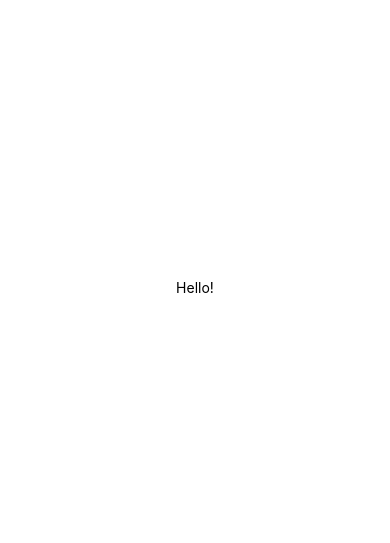
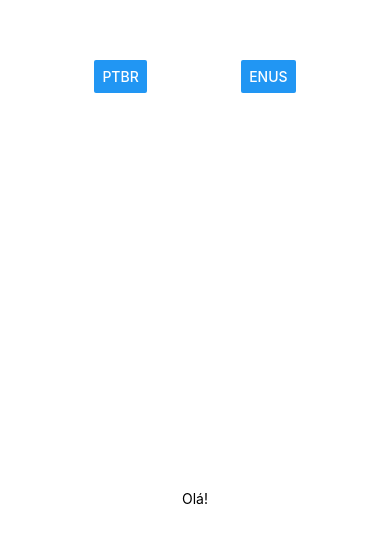
Before and after one commit to gsevla/intl-ex, a React Native app: screen / in a window 390 px wide. Shown: the part 135-678 px from the top of the page. Built offline with nearby package versions, Linux system fonts and the light colour scheme.

Commit message:
i18n initial setup done[

```diff
--- a/App.tsx
+++ b/App.tsx
@@ -1,4 +1,6 @@
 import React from 'react';
+import 'intl-pluralrules'
+import './src/i18n';
 import { AppRoot } from "./src";
 
 export default function App() {
--- a/package.json
+++ b/package.json
@@ -13,6 +13,7 @@
     "expo": "~43.0.2",
     "expo-status-bar": "~1.1.0",
     "i18next": "^21.4.2",
+    "intl-pluralrules": "^1.3.1",
     "react": "17.0.1",
     "react-dom": "17.0.1",
     "react-i18next": "^11.14.2",
--- /dev/null
+++ b/src/i18n/enUs/index.ts
@@ -0,0 +1,3 @@
+export const enUsTranslation = {
+    welcome: 'Hello!'
+};
--- /dev/null
+++ b/src/i18n/index.ts
@@ -0,0 +1,21 @@
+import i18n from "i18next";
+import { initReactI18next } from "react-i18next";
+import { ptBrTranslation } from "./ptBr";
+import { enUsTranslation } from "./enUs";
+
+const resources = {
+  pt: {
+    translation: ptBrTranslation,
+  },
+  en: {
+    translation: enUsTranslation,
+  },
+};
+
+i18n.use(initReactI18next).init({
+  resources,
+  lng: "pt",
+  fallbackLng: "pt",
+});
+
+export default i18n;
--- /dev/null
+++ b/src/i18n/ptBr/index.ts
@@ -0,0 +1,3 @@
+export const ptBrTranslation = {
+    welcome: 'Olá!'
+};
--- a/src/index.tsx
+++ b/src/index.tsx
@@ -1,10 +1,35 @@
-import React from 'react';
-import { Text, View } from 'react-native';
+import React from "react";
+import { Button, Text, View } from "react-native";
+import { useTranslation } from "react-i18next";
 
 export function AppRoot() {
-    return (
-        <View style={{flex: 1, justifyContent: 'center', alignItems: 'center'}}>
-            <Text>Hello!</Text>
-        </View>
-    )
-};
+  const { t, i18n } = useTranslation();
+  return (
+    <>
+      <View
+        style={{
+          flex: 1,
+          justifyContent: "space-evenly",
+          alignItems: "center",
+          flexDirection: "row",
+        }}
+      >
+        <Button
+          title="ptBr"
+          onPress={() => {
+            i18n.changeLanguage("pt");
+          }}
+        />
+        <Button
+          title="enUs"
+          onPress={() => {
+            i18n.changeLanguage("en");
+          }}
+        />
+      </View>
+      <View style={{ flex: 1, justifyContent: "center", alignItems: "center" }}>
+        <Text>{t("welcome")}</Text>
+      </View>
+    </>
+  );
+}
```
Also changed, not shown: 1 other file (tests, documents, lock files or other folders).
